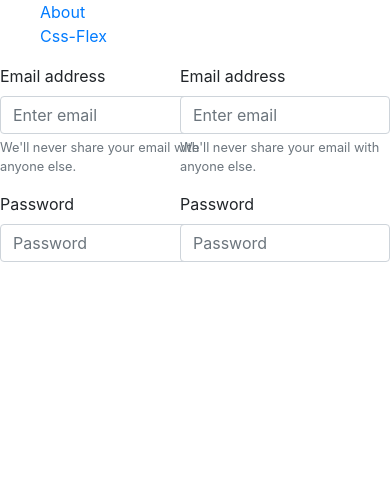
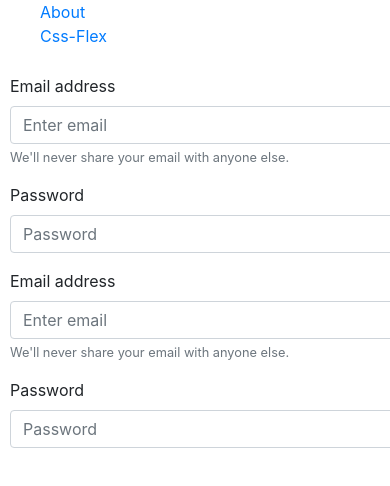
Before and after one commit to tahir94/css-bootstrap-samples, an Angular app: page /edit in a window 390 px wide. Shown: the top 486 px of the page. Built offline with nearby package versions, Linux system fonts and the light colour scheme.

Commit message:
responsive forms

```diff
--- a/src/app/edit/edit.component.html
+++ b/src/app/edit/edit.component.html
@@ -1,7 +1,7 @@
 
 
-<div class="container" style="display: flex;justify-content: space-around;">
-	<form class="row" style="display:flex;flex-direction:column;">
+<div class="container setWidth" style="display: flex;flex-wrap:wrap;justify-content: space-around;">
+	<form class="row setFormWidth" style="display:flex;flex-direction:column;width:40%">
 		<div class="form-group">
 			<label for="exampleInputEmail1">Email address</label>
 			<input type="email" class="form-control"  aria-describedby="emailHelp" placeholder="Enter email">
@@ -13,8 +13,8 @@
 		</div>
 	</form>
 
-	<form class="row" style="display:flex;justify-content: flex-end;flex-direction:column;">
-		<div class="form-group">
+	<form class="row setFormWidth" style="display:flex;justify-content: flex-end;flex-direction:column;width:40%">
+		<div  class="form-group">
 			<label for="exampleInputEmail1">Email address</label>
 			<input type="email" class="form-control"  aria-describedby="emailHelp" placeholder="Enter email">
 			<small id="emailHelp" class="form-text text-muted">We'll never share your email with anyone else.</small>
--- a/src/app/edit/edit.component.scss
+++ b/src/app/edit/edit.component.scss
@@ -0,0 +1,11 @@
+@media (max-width : 770px){
+	.setWidth{
+		flex-direction: column;
+		display: flex;
+		flex-flow: wrap;
+		margin:10px;
+	}
+	.setWidth>form{
+		width: 120% !important;
+	}
+}
```
